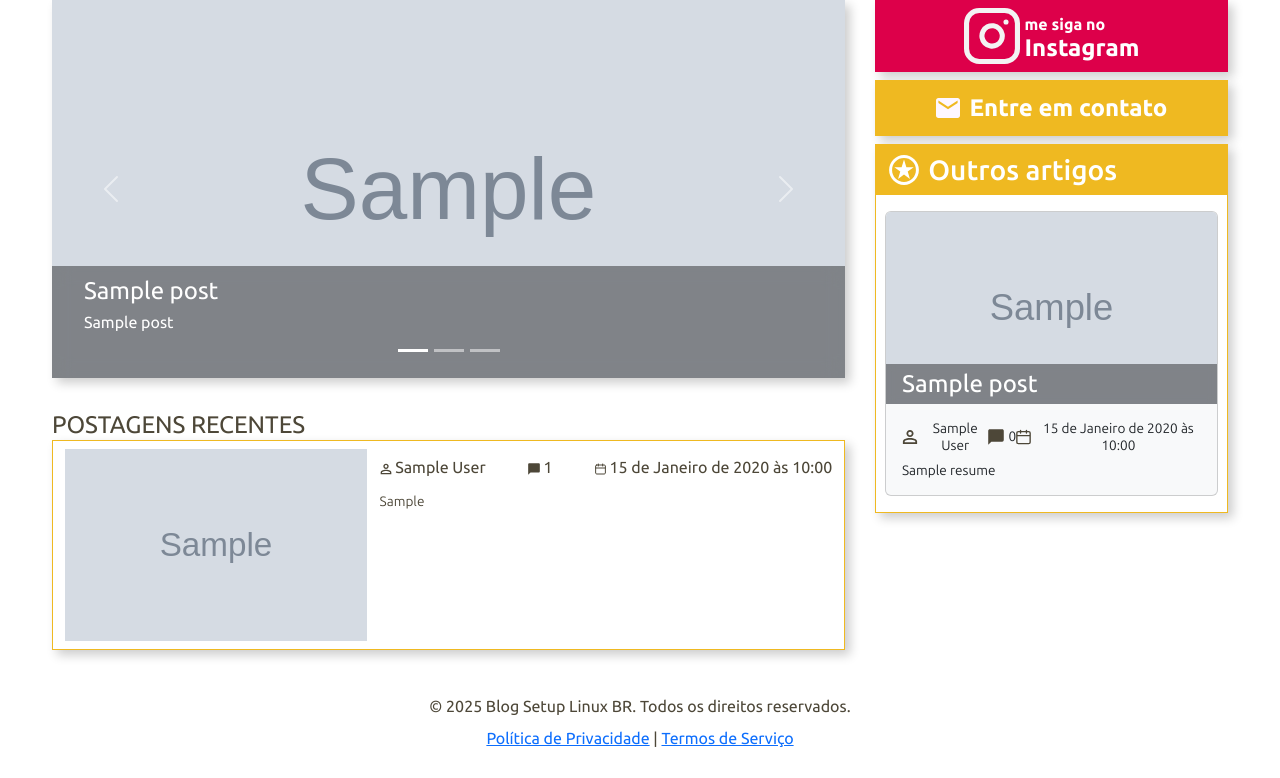
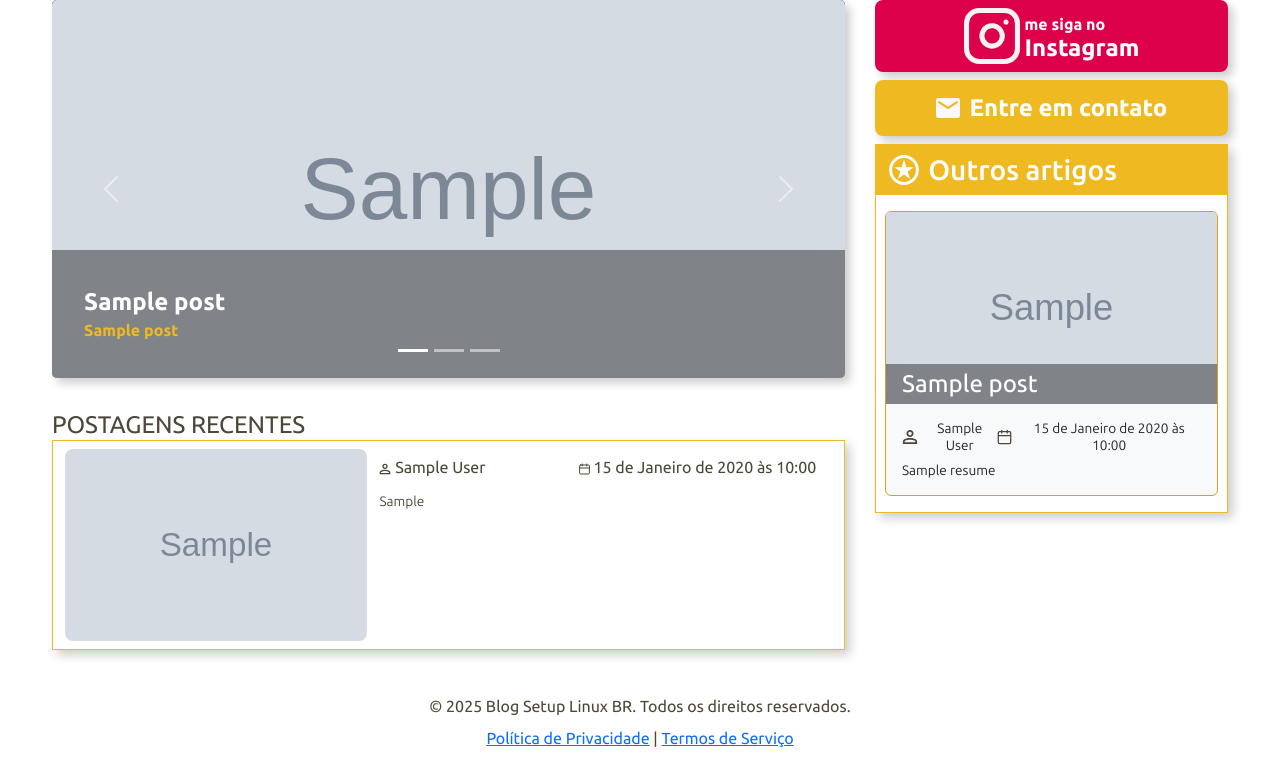
Before and after one commit to antonioisaacdias/blog-setup-linux-br, a Django app: template templates/blog-templates/index.html in a window 1280 px wide. Shown: the part 176-954 px from the top of the page. Run offline with Django 5.2, Linux system fonts and the light colour scheme; tables that the repository leaves empty hold one stand-in row (values such as "Sample post"); the template is opened without the code that fills it: values that come from a table or form of the project are taken from there, most other values are stand-ins (such as "Sample title", 1, 10 or a date in 2020); grey boxes marked "Sample" are stand-in pictures; parts of the project's set-up code (start-up, migrations or seed data) failed here and were passed over; some libraries are stand-ins or nearby versions.

Commit message:
:lipstick: feat: polimento nas configurações do css e bootstrap

```diff
--- a/templates/base.html
+++ b/templates/base.html
@@ -95,10 +95,6 @@
                       <img src="{% static 'svg/avatar.svg'%}" alt="">
                       {{post.author}}
                     </span>
-                    <span class="comments">
-                      <img src="{% static 'svg/comment.svg'%}" alt="">
-                      0
-                    </span>
                     <span class="date">
                       <img src="{% static 'svg/calendar.svg'%}" alt="">
                       {{post.created_at}}
--- a/templates/blog-templates/index.html
+++ b/templates/blog-templates/index.html
@@ -12,7 +12,7 @@
       </div>
       <div class="carousel-inner">
         {% for post in carousel_posts %}
-        <div class="carousel-item {% if forloop.first %}active{% endif %}">
+        <div class="carousel-item {% if forloop.first %}active{% endif %}" data-url="{% url 'post' slug=post.slug %}" onclick="window.location.href=this.dataset.url">
           <img src="{{post.image}}" class="d-block w-100" alt="...">
           <div class="blur"></div>
           <div class="carousel-caption">
@@ -44,10 +44,6 @@
                           <img src="{% static 'svg/avatar.svg' %}" alt="">
                           {{ post.author }}
                       </span>
-                      <span class="comments">
-                          <img src="{% static 'svg/comment.svg' %}" alt="">
-                          1
-                      </span>
                       <span class="date">
                           <img src="{% static 'svg/calendar.svg' %}" alt="">
                           {{ post.created_at }}
--- a/templates/static/css/index.css
+++ b/templates/static/css/index.css
@@ -128,12 +128,15 @@ body {
                 width: 100%;
                 background-color: black;
                 box-shadow: 5px 5px 10px rgba(0, 0, 0, 0.2);
+                border-radius: .3rem;
+                overflow: hidden;
 
                 .carousel-inner {
                     .carousel-item {
                         width: 100%;
                         height: 23.625rem;
                         position: relative;
+                        cursor: pointer;
 
                         img {
                             width: 100%;
@@ -148,7 +151,7 @@ body {
                             padding-block: 1rem;
                             padding-inline: 2rem;
                             width: 100%;
-                            margin-bottom: 1.0rem;
+                            margin-bottom: 0.5rem;
                             z-index: 2;
                             color: white;
                             display: flex;
@@ -156,13 +159,17 @@ body {
                             flex-direction: column;
                             text-align: left;
                             h2{
-                                font: var(--text-cards-titles);
+                                font: 600 1.5rem/100% var(--font-interface);
+                            }
+                            p {
+                                font-weight: 600;
+                                color: var(--brand-orange-principal);
                             }
                         }
 
                         .blur {
                             position: absolute;
-                            height: 7rem;
+                            height: 8rem;
                             left: 0;
                             right: 0;
                             bottom: 0;
@@ -201,10 +208,12 @@ body {
                             width: 40%;
                             height: 100%;
                             object-fit: cover;
+                            border-radius: .5rem;
                         }
                         .card-content{
                             width: 60%;
                             margin-top: .5rem;
+                            padding-right: 1rem;
                             .card-data{
                                 display: flex;
                                 flex-wrap: nowrap;
@@ -263,6 +272,7 @@ body {
             align-items: center;
             padding-block: .5rem;
             transition: transform 0.3s ease, box-shadow 0.3s ease;
+            border-radius: .5rem;
 
             img{
                 height: 3.5rem;
@@ -280,13 +290,18 @@ body {
         }
 
         .contact-me {
+            display: flex;
+            flex-wrap: nowrap;
+            justify-content: center;
             background-color: var(--brand-orange-principal);
             padding-block: 1rem;
+            border-radius: .5rem;
             img {
                 width: 1.5rem;
                 margin-right: .6rem;
             }
             .text {
+                text-align: center;
                 color: var(--brand-text-color);
                 font: 600 1.5rem/100% var(--font-interface);
             }
@@ -322,6 +337,7 @@ body {
                 width: 95%;
                 overflow: hidden;
                 margin-inline: auto;
+                border: 1px solid var(--brand-selected);
                 .img-wrapper{
                     padding: 0;
                     position: relative;
```
